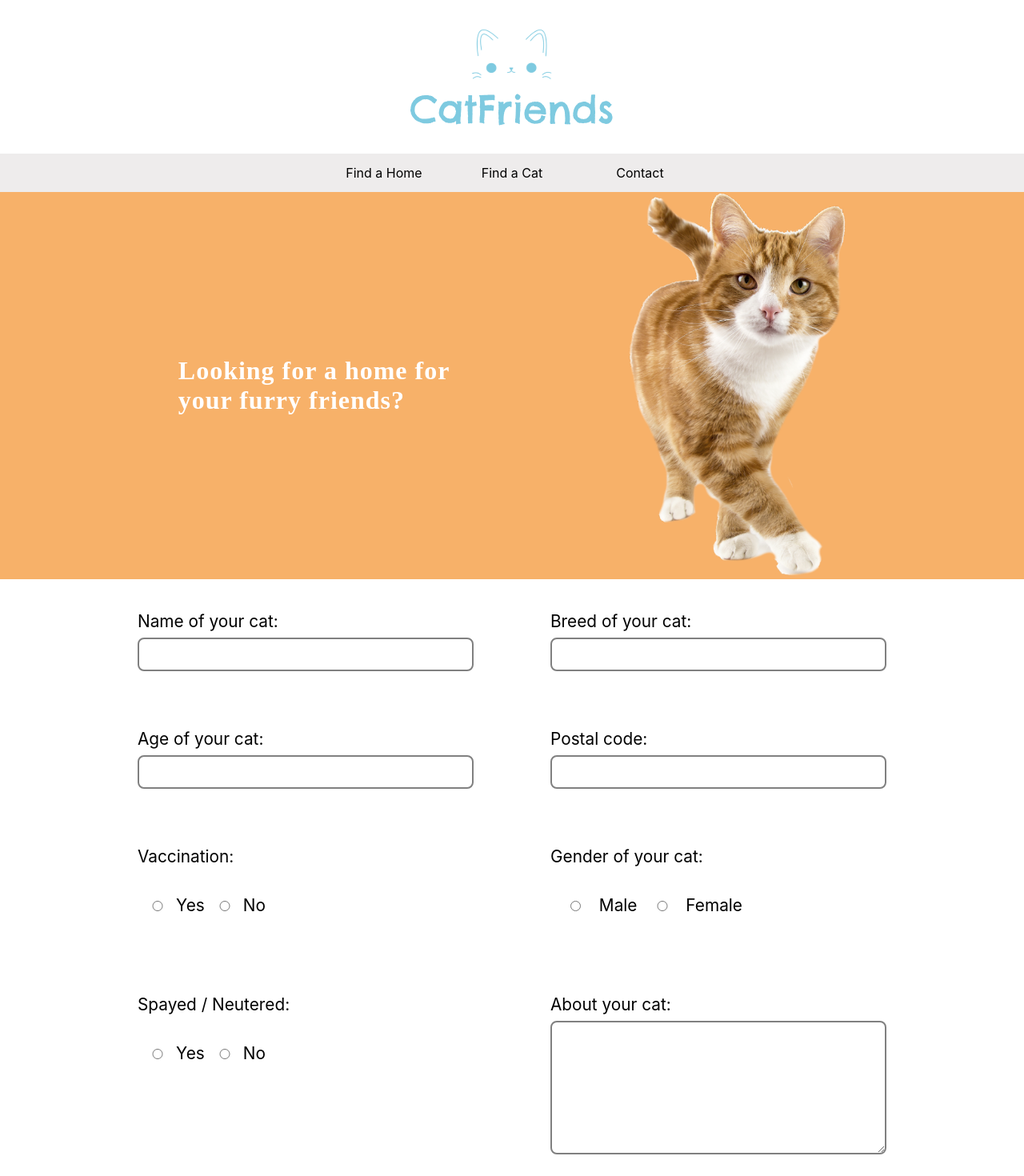
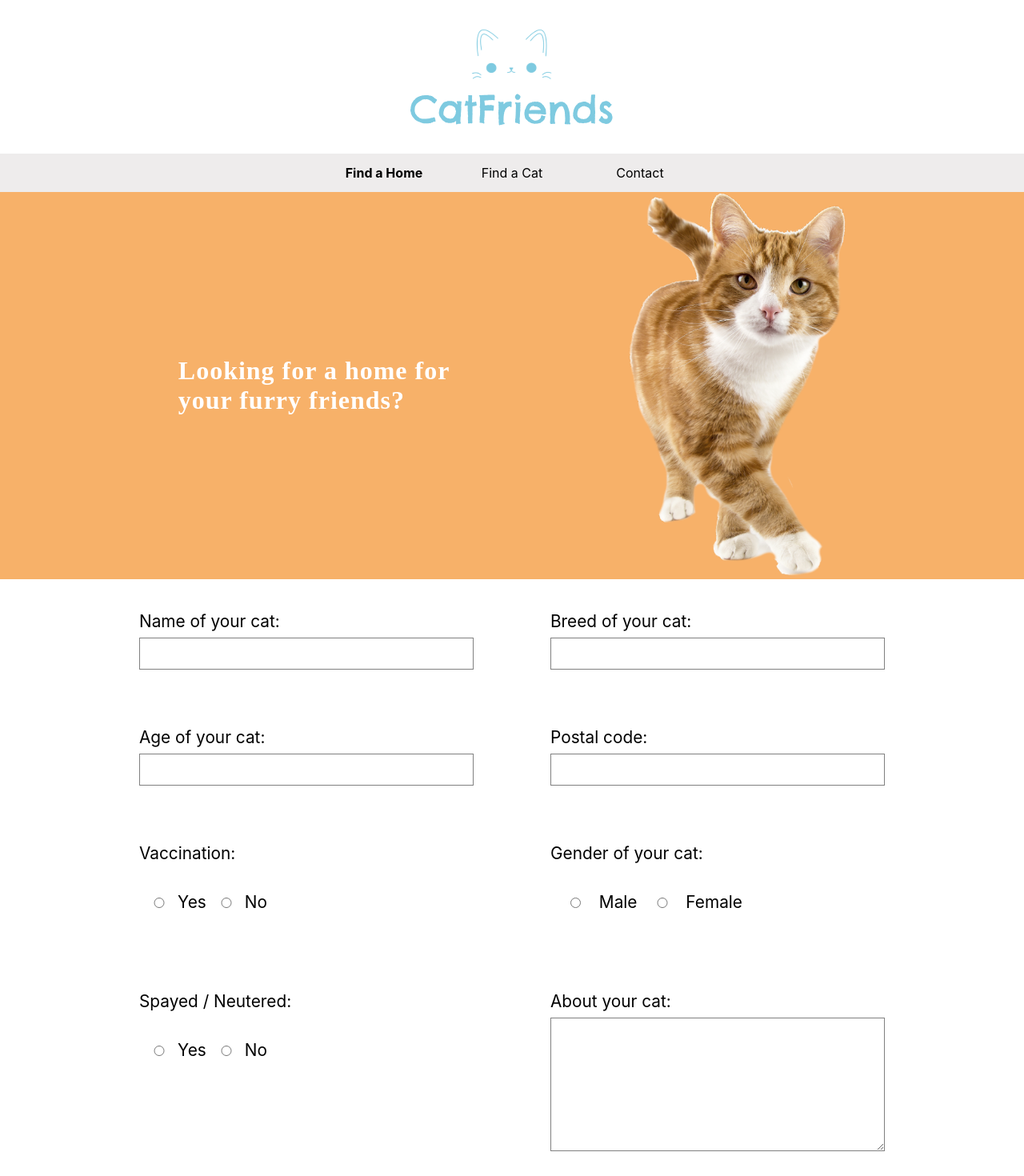
Before and after one commit to mphist/CatFriends, a React app in the folder packages/web/: page /foradopt in a window 1280 px wide. Shown: the top 1470 px of the page at 80% size. Built offline with nearby package versions, Linux system fonts and the light colour scheme; a web font is replaced by a local one.

Commit message:
Header UI change - highlight current route

```diff
--- a/packages/web/src/components/Header/Header.tsx
+++ b/packages/web/src/components/Header/Header.tsx
@@ -1,23 +1,28 @@
 import { css } from '@emotion/react'
-import { Link } from 'react-router-dom'
+import { Link, useLocation } from 'react-router-dom'
 import Logo from '../Logo'
 
 type HeaderProps = {}
 
 export default function Header({}: HeaderProps) {
+  const { pathname } = useLocation()
   return (
     <div css={header}>
       <Logo />
       <div css={navigation}>
-        <div css={navMenu}>
-          <span>
+        <div css={navMenu(pathname.replace('/', ''))}>
+          <span id="foradopt">
             <Link to="/foradopt">Find a Home</Link>
           </span>
           <span>
-            <Link to="/adopt">Find a Cat</Link>
+            <Link to="/adopt" id="adopt">
+              Find a Cat
+            </Link>
           </span>
           <span>
-            <Link to="/contact">Contact</Link>
+            <Link to="/contact" id="contact">
+              Contact
+            </Link>
           </span>
         </div>
       </div>
@@ -29,7 +34,7 @@ const signin = css`
   width: 6rem;
 `
 
-const navMenu = css`
+const navMenu = (pathname: string) => css`
   margin: 0 auto;
   width: 30rem;
   display: flex;
@@ -39,6 +44,9 @@ const navMenu = css`
   span {
     width: 10rem;
     text-align: center;
+  }
+  #${pathname} {
+    font-weight: bold !important;
   }
 `
 
--- a/packages/web/src/pages/ForAdopt/ForAdopt.tsx
+++ b/packages/web/src/pages/ForAdopt/ForAdopt.tsx
@@ -66,8 +66,8 @@ const description = css`
   height: 13rem !important;
   textarea {
     height: 100% !important;
-    border: 2px solid gray;
-    border-radius: 0.5rem;
+    border: 1px solid gray;
+    /* border-radius: 0.5rem; */
     padding: 0.5rem;
     font-size: 1.2rem;
     &:focus {
@@ -128,11 +128,12 @@ const forAdopt = css`
         font-size: 1.2rem;
         width: 25rem;
         padding: 0.5rem;
+        /* border: none; */
         &:focus {
           outline: none;
         }
-        border-radius: 0.5rem;
-        border: 2px solid gray;
+        /* border-radius: 0.5rem; */
+        border: 1px solid gray;
       }
     }
   }
```
